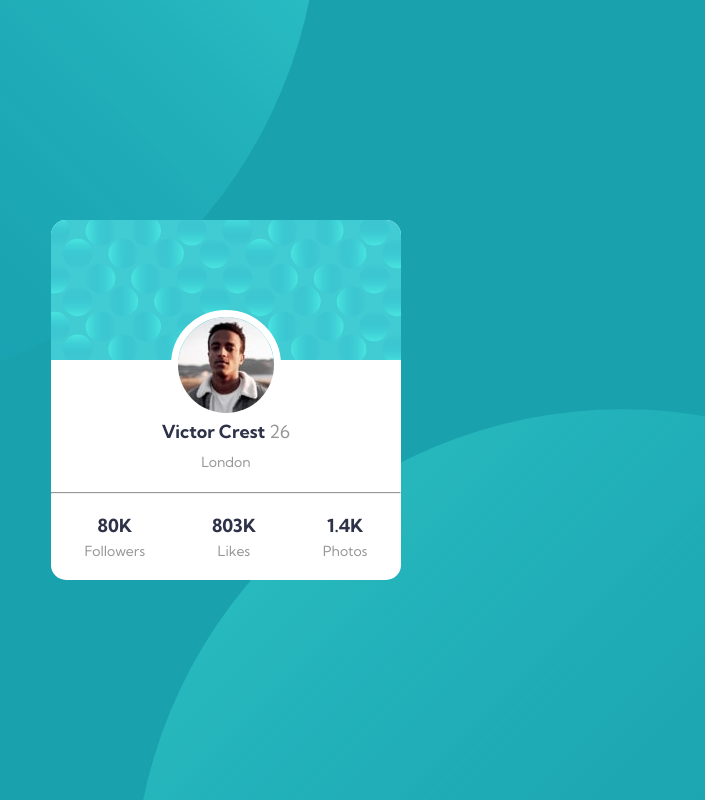
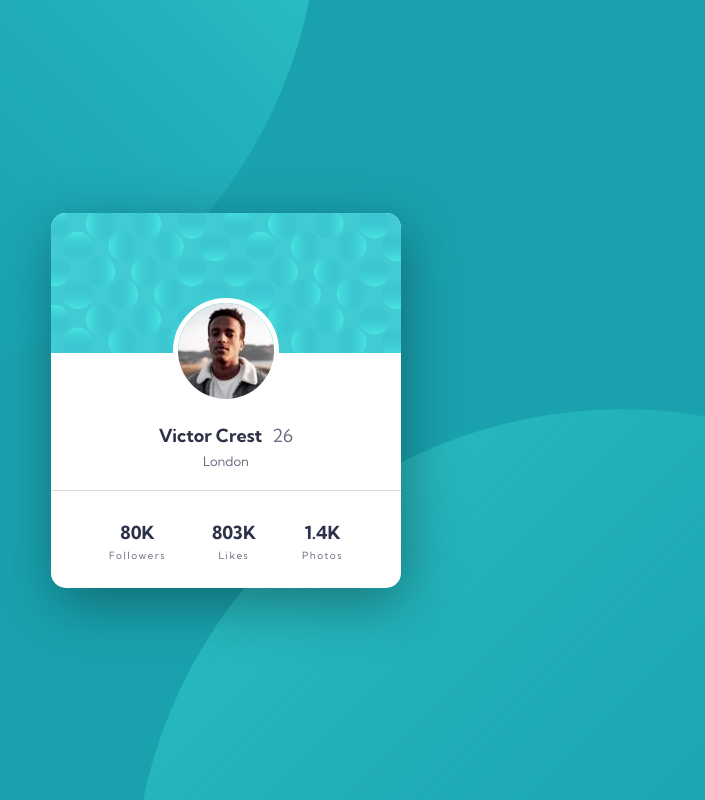
Before and after one commit to danielex1999/Challenge-newbie01, a plain HTML site: page index.html in a window 1280 px wide. Shown: the whole page, without its empty margins (414-1119 px from the left). Drawn offline with Linux system fonts and the light colour scheme.

Commit message:
Version 1.0.1 PC Design

```diff
--- a/css/index.css
+++ b/css/index.css
@@ -18,6 +18,8 @@ body {
 .carta {
   background: white;
   border-radius: 15px;
+  height: 375px;
+  box-shadow: 4px 16px 55px rgb(0 0 0 / 34%);
 }
 .carta-head img {
   border-top-left-radius: 15px;
@@ -25,9 +27,8 @@ body {
 }
 .carta-body img {
   border-radius: 50%;
-  margin-top: -55px;
-  border: 7px solid white;
-  background: white;
+  margin-top: -60px;
+  border: 5px solid white;
 }
 .carta-body {
   display: flex;
@@ -41,20 +42,24 @@ body {
   flex-direction: column;
   font-family: "Kumbh Sans", sans-serif;
   color: hsl(229, 23%, 23%);
+  margin-top: 20px;
 }
 .info span {
-  color: hsl(0, 0%, 59%);
+  color: hsl(227, 10%, 46%);
+  margin-left: 6px;
 }
 .place {
-  color: hsl(0, 0%, 59%);
-  margin-top: 10px;
-  font-size: 14px;
+  color: hsl(227, 10%, 46%);
+  margin-top: 6px;
+  font-size: 13px;
 }
 .carta-footer {
-  margin: 20px 0;
+  margin: 30px 0;
   display: flex;
   justify-content: space-around;
   align-items: center;
+  margin-left: 10%;
+  width: 80%;
 }
 .infotter {
   flex-direction: column;
@@ -67,10 +72,11 @@ body {
   font-family: "Kumbh Sans", sans-serif;
 }
 .type {
-  color: hsl(0, 0%, 59%);
+  color: hsl(227, 10%, 46%);
   font-family: "Kumbh Sans", sans-serif;
-  font-size: 14px;
   margin-top: 5px;
+  font-size: x-small;
+  letter-spacing: 1.5px;
 }
 .top-img {
   position: fixed;
@@ -86,13 +92,18 @@ body {
   transform: translate(25%,60%);
   z-index: -1;
 }
+hr{
+  height: 1px;
+  background-color: rgba(218, 218, 218);
+  border: none;
+}
 @media screen and (max-width: 375px) {
   .top-img {
-    transform: translateX(-80%) translateY(-60%);
+    transform: translateX(-80%) translateY(-65%);
 
   }
   .bottom-img {
-    transform: translate(80%,60%);
+    transform: translate(80%,65%);
 
   }
 }
```
Also changed, not shown: index.html (line endings or trailing spaces).
